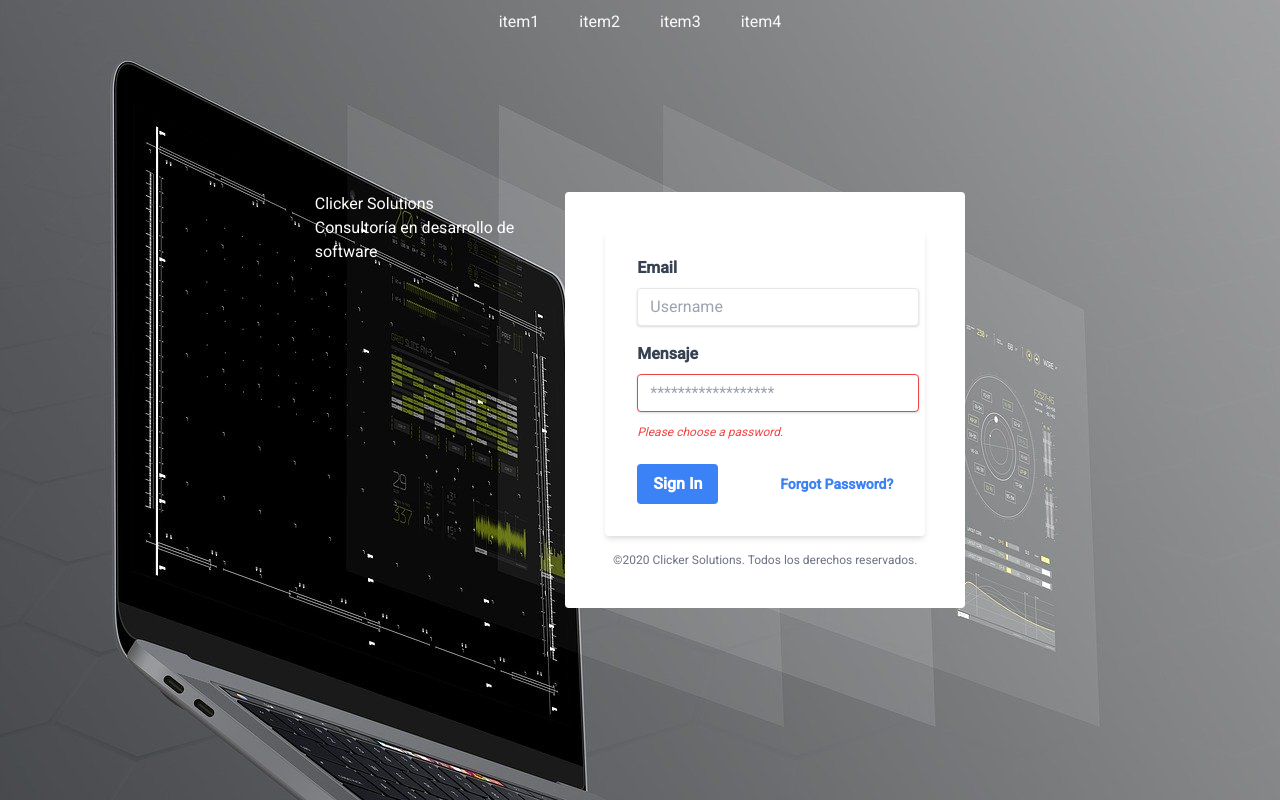
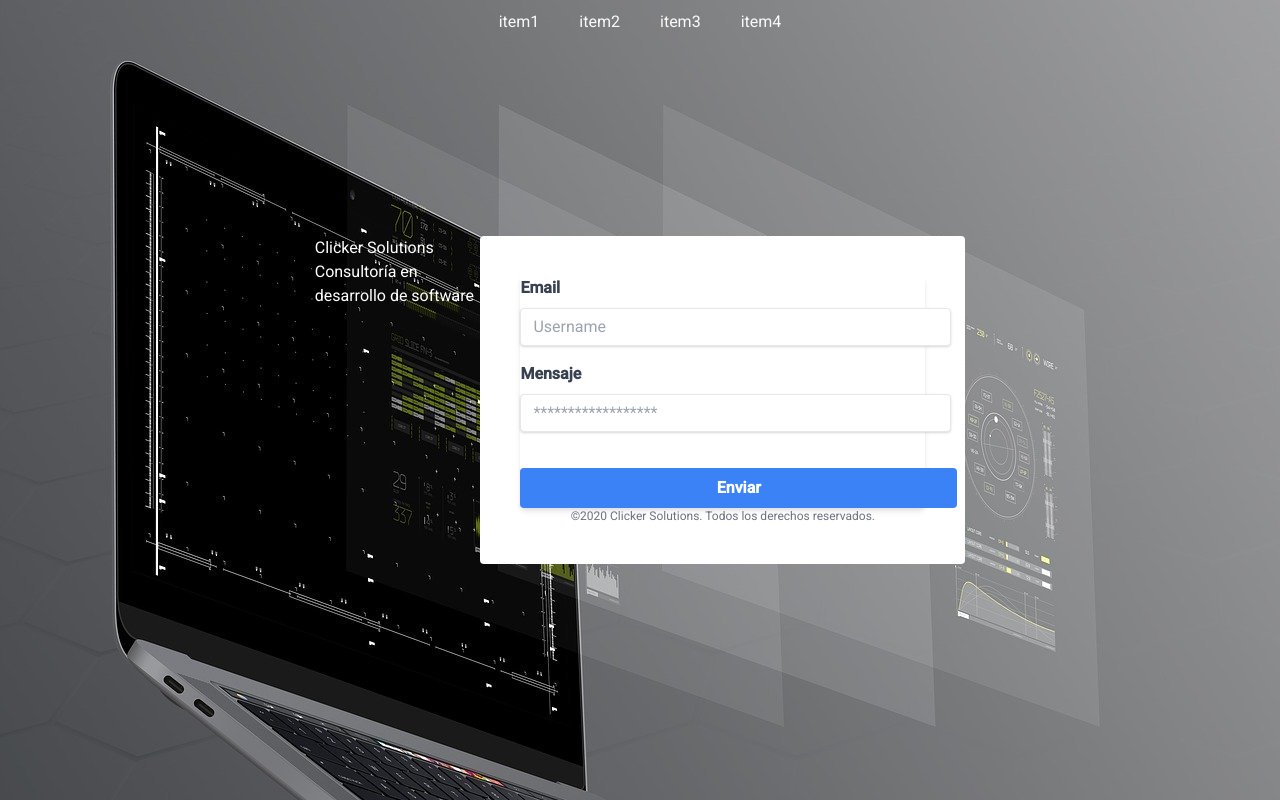
Before and after one commit to clickersolutions/landing-page, a website built with webpack: page src/index.html in a window 1280 px wide. Built offline with nearby package versions, Linux system fonts and the light colour scheme.

Commit message:
Added form

```diff
--- a/src/index.html
+++ b/src/index.html
@@ -39,8 +39,8 @@
         <h1>Clicker Solutions</h1>
         <h2>Consultoría en desarrollo de software</h2>
       </div>
-      <div class="w-full max-w-xs bg-white rounded p-10">
-        <form class="bg-white shadow-md rounded px-8 pt-6 pb-8 mb-4">
+      <div class="w-full bg-white rounded p-10">
+        <form class="bg-white shadow-md rounded">
           <div class="mb-4">
             <label class="block text-gray-700 font-bold mb-2" for="username">
               Email
@@ -51,17 +51,11 @@
             <label class="block text-gray-700 font-bold mb-2" for="password">
               Mensaje
             </label>
-            <input class="shadow appearance-none border border-red-500 rounded w-full py-2 px-3 text-gray-700 mb-3 leading-tight focus:outline-none focus:shadow-outline" id="password" placeholder="******************">
-            <p class="text-red-500 text-xs italic">Please choose a password.</p>
+            <input class="shadow appearance-none border rounded w-full py-2 px-3 text-gray-700 mb-3 leading-tight focus:outline-none focus:shadow-outline" id="password" placeholder="******************">
           </div>
-          <div class="flex items-center justify-between">
-            <button class="bg-blue-500 hover:bg-blue-700 text-white font-bold py-2 px-4 rounded focus:outline-none focus:shadow-outline" type="button">
-              Sign In
+            <button class="w-full bg-blue-500 hover:bg-blue-700 text-white font-bold py-2 px-4 rounded focus:outline-none focus:shadow-outline" type="button">
+              Enviar
             </button>
-            <a class="inline-block align-baseline font-bold text-sm text-blue-500 hover:text-blue-800" href="#">
-              Forgot Password?
-            </a>
-          </div>
         </form>
         <p class="text-center text-gray-500 text-xs">
           &copy;2020 Clicker Solutions. Todos los derechos reservados.
```
